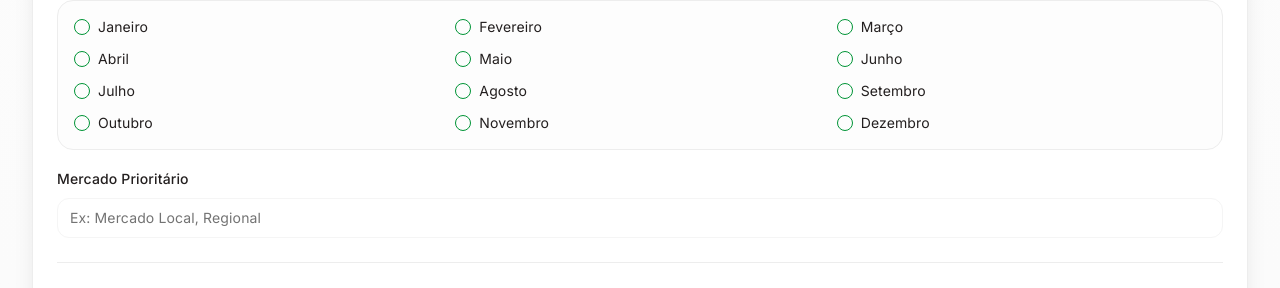
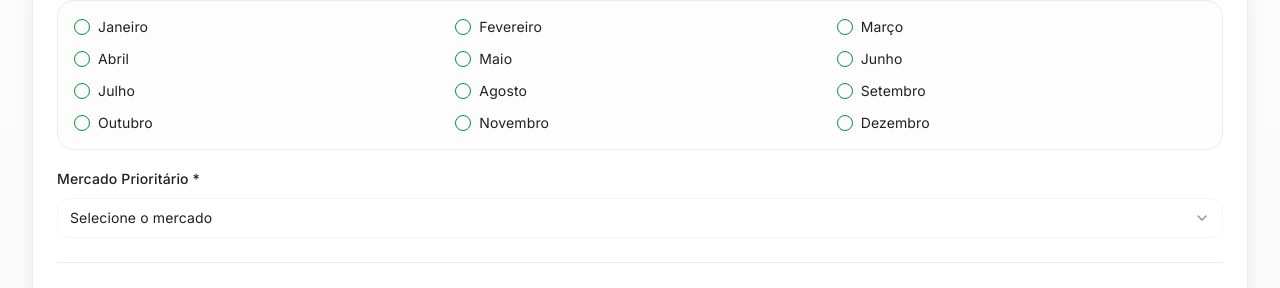
Before and after one commit to AllanCarl0s/divino-alimento-desktop-ux-83, a React (Vite) app: page /fornecedor/pre-cadastro in a window 1280 px wide. Shown: the part 1615-1903 px from the top of the page. Built offline with nearby package versions, Linux system fonts and the light colour scheme.

Commit message:
Update Market Priority Field

```diff
--- a/src/components/fornecedor/ProductCycleCard.tsx
+++ b/src/components/fornecedor/ProductCycleCard.tsx
@@ -75,6 +75,11 @@ const ProductCycleCard: React.FC<ProductCycleCardProps> = ({
               {localProduct.familyFarming && (
                 <Badge variant="outline" className="text-xs text-yellow-700 bg-yellow-50">
                   Agricultura Familiar
+                </Badge>
+              )}
+              {localProduct.metadados?.mercado_prioritario_nome && (
+                <Badge variant="outline" className="text-xs text-blue-700 bg-blue-50">
+                  Prioritário: {localProduct.metadados.mercado_prioritario_nome}
                 </Badge>
               )}
             </div>
--- /dev/null
+++ b/src/data/mercados-locais.ts
@@ -0,0 +1,15 @@
+export interface MercadoLocal {
+  id: string;
+  nome: string;
+  status: 'ativo' | 'inativo';
+  tipo: 'Cestas' | 'Venda Direta';
+}
+
+export const mercadosLocais: MercadoLocal[] = [
+  { id: "mc", nome: "Mercado Central", status: "ativo", tipo: "Cestas" },
+  { id: "mv", nome: "Mercado da Vila", status: "ativo", tipo: "Venda Direta" },
+  { id: "sl", nome: "Supermercado Local", status: "ativo", tipo: "Venda Direta" },
+  { id: "fo", nome: "Feira Orgânica", status: "ativo", tipo: "Cestas" }
+];
+
+export const getMercadosAtivos = () => mercadosLocais.filter(m => m.status === 'ativo');
--- a/src/pages/fornecedor/LojaProdutor.tsx
+++ b/src/pages/fornecedor/LojaProdutor.tsx
@@ -28,7 +28,15 @@ const mockCycleProducts: ProductInCycle[] = [
     familyFarming: true,
     description: 'Tomate orgânico cultivado sem agrotóxicos',
     lastUpdated: new Date('2024-01-15'),
-    updatedBy: 'João da Silva'
+    updatedBy: 'João da Silva',
+    metadados: {
+      mercado_prioritario_id: 'mc',
+      mercado_prioritario_nome: 'Mercado Central',
+      mercado_prioritario_tipo: 'Cestas',
+      certificado: true,
+      agricultura_familiar: true,
+      meses_colheita: ['janeiro', 'fevereiro', 'março']
+    }
   },
   {
     id: '2',
@@ -44,7 +52,14 @@ const mockCycleProducts: ProductInCycle[] = [
     familyFarming: true,
     description: 'Alface hidropônica fresca',
     lastUpdated: new Date('2024-01-20'),
-    updatedBy: 'João da Silva'
+    updatedBy: 'João da Silva',
+    metadados: {
+      mercado_prioritario_id: 'fo',
+      mercado_prioritario_nome: 'Feira Orgânica',
+      mercado_prioritario_tipo: 'Cestas',
+      agricultura_familiar: true,
+      meses_colheita: ['abril', 'maio', 'junho']
+    }
   },
   {
     id: '3',
--- a/src/pages/fornecedor/PreCadastroProdutos.tsx
+++ b/src/pages/fornecedor/PreCadastroProdutos.tsx
@@ -14,6 +14,7 @@ import { ArrowLeft, Package, Camera, Calendar, MapPin, AlertCircle, CheckCircle2
 import { useNavigate } from 'react-router-dom';
 import { useToast } from '@/hooks/use-toast';
 import { produtosReferencia, categorias, type ProdutoReferencia } from '@/data/produtos-referencia';
+import { getMercadosAtivos } from '@/data/mercados-locais';
 
 const PreCadastroProdutos = () => {
   const [formData, setFormData] = useState({
@@ -36,6 +37,9 @@ const PreCadastroProdutos = () => {
   const [isLoading, setIsLoading] = useState(false);
   const navigate = useNavigate();
   const { toast } = useToast();
+
+  // Mercados ativos
+  const mercadosAtivos = getMercadosAtivos();
 
   // Filtered products for the reference table
   const filteredProducts = useMemo(() => {
@@ -131,8 +135,8 @@ const PreCadastroProdutos = () => {
       newErrors.harvestPeriod = 'Selecione pelo menos um mês de colheita';
     }
 
-    if (!formData.priorityMarket.trim()) {
-      newErrors.priorityMarket = 'Mercado prioritário é obrigatório';
+    if (!formData.priorityMarket) {
+      newErrors.priorityMarket = 'É obrigatório indicar um mercado prioritário de venda.';
     }
 
     return newErrors;
@@ -149,7 +153,21 @@ const PreCadastroProdutos = () => {
 
     setIsLoading(true);
 
-    // Simulate API call
+    // Simulate API call with metadata persistence
+    const mercadoSelecionado = mercadosAtivos.find(m => m.id === formData.priorityMarket);
+
+    const metadados = {
+      certificado: formData.certified,
+      agricultura_familiar: formData.familyFarming,
+      outras_caracteristicas: formData.characteristics,
+      meses_colheita: formData.harvestPeriod,
+      mercado_prioritario_id: formData.priorityMarket,
+      mercado_prioritario_nome: mercadoSelecionado?.nome || '',
+      mercado_prioritario_tipo: mercadoSelecionado?.tipo || ''
+    };
+
+    console.log('Metadados salvos:', metadados);
+
     setTimeout(() => {
       setIsLoading(false);
       toast({
@@ -473,16 +491,29 @@ const PreCadastroProdutos = () => {
 
                 <div className="space-y-2">
                   <Label htmlFor="priorityMarket" className="text-sm font-medium">
-                    Mercado Prioritário
+                    Mercado Prioritário *
                   </Label>
-                  <Input
-                    id="priorityMarket"
-                    type="text"
-                    placeholder="Ex: Mercado Local, Regional"
-                    value={formData.priorityMarket}
-                    onChange={(e) => handleInputChange('priorityMarket', e.target.value)}
-                    className="focus-ring"
-                  />
+                  <Select value={formData.priorityMarket} onValueChange={(value) => handleInputChange('priorityMarket', value)}>
+                    <SelectTrigger className={`focus-ring ${errors.priorityMarket ? 'border-destructive' : ''}`}>
+                      <SelectValue placeholder="Selecione o mercado" />
+                    </SelectTrigger>
+                    <SelectContent>
+                      {mercadosAtivos.map((mercado) => (
+                        <SelectItem key={mercado.id} value={mercado.id}>
+                          <div className="flex flex-col">
+                            <span>{mercado.nome}</span>
+                            <span className="text-sm text-muted-foreground">{mercado.tipo}</span>
+                          </div>
+                        </SelectItem>
+                      ))}
+                    </SelectContent>
+                  </Select>
+                  {errors.priorityMarket && (
+                    <div className="flex items-center space-x-1 text-sm text-destructive">
+                      <AlertCircle className="w-3 h-3" />
+                      <span>{errors.priorityMarket}</span>
+                    </div>
+                  )}
                 </div>
               </div>
 
--- a/src/types/product-cycle.ts
+++ b/src/types/product-cycle.ts
@@ -14,6 +14,15 @@ export interface ProductInCycle {
   description?: string;
   lastUpdated: Date;
   updatedBy: string;
+  metadados?: {
+    mercado_prioritario_id?: string;
+    mercado_prioritario_nome?: string;
+    mercado_prioritario_tipo?: string;
+    certificado?: boolean;
+    agricultura_familiar?: boolean;
+    outras_caracteristicas?: string;
+    meses_colheita?: string[];
+  };
 }
 
 export interface CycleOffer {
```
